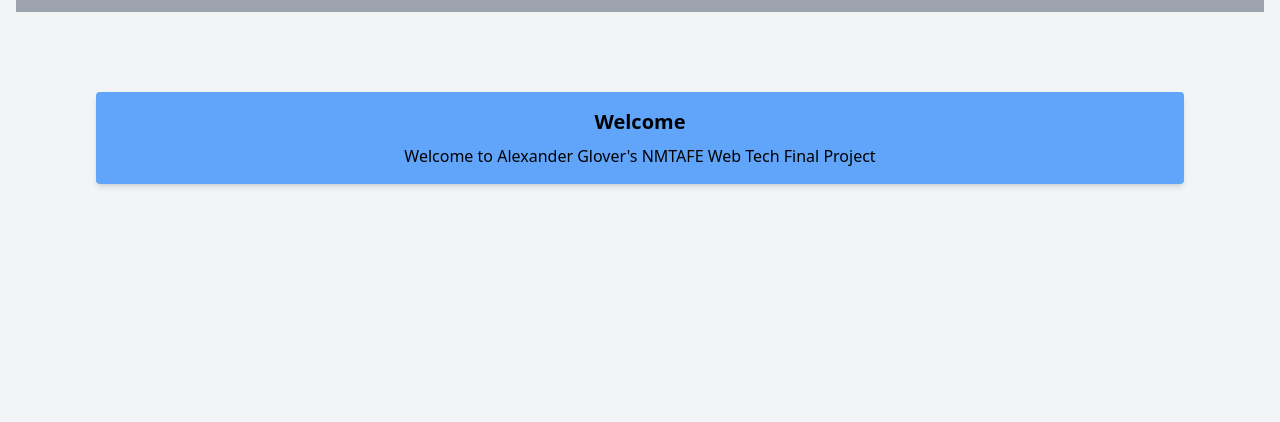
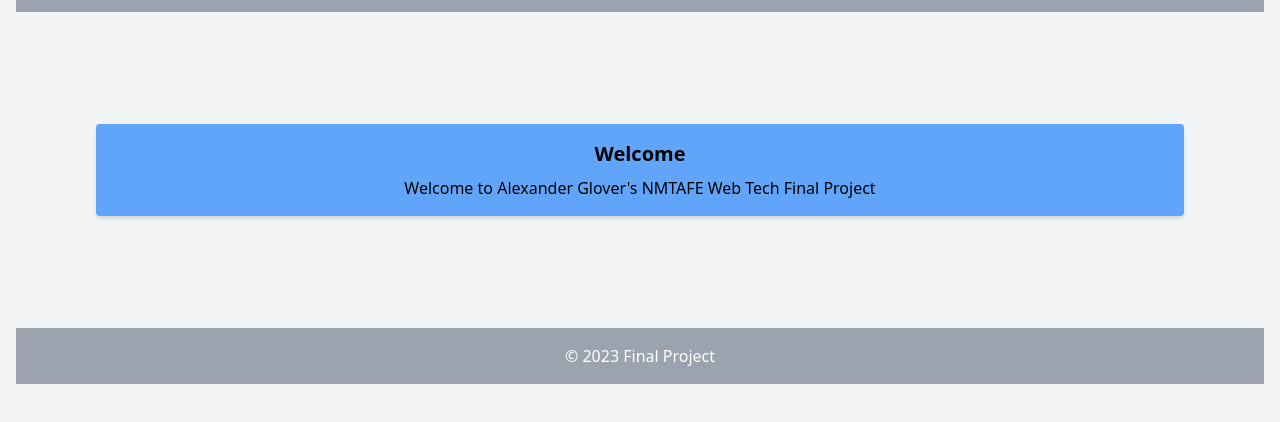
Before and after one commit to GooseTafe/WebTech_FinalPrj, a website: page index.html in a window 1280 px wide. Shown: the part 72-494 px from the top of the page. Drawn offline with Linux system fonts and the light colour scheme.

Commit message:
fix(home page): adding footer and modifying elements of tailwindcss on card

```diff
--- a/index.html
+++ b/index.html
@@ -6,7 +6,7 @@
     <title>Final Project</title>
     <link rel="stylesheet" href="./assets/css/site.css">
 </head>
-<body class="bg-gray-100 p-4">
+<body class="flex flex-col min-h-screen bg-gray-100 p-4">
     <header class="bg-gray-400 text-white p-4">
         <div class="container mx-auto flex flex-col md:flex-row justify-between items-center">
             <h1 class="text-3xl font-bold mb-4 md:mb-0">FINAL PROJECT</h1>
@@ -21,7 +21,7 @@
             </nav>
         </div>
     </header>
-    <main class="container mx-auto mt-8">
+    <main class="container mx-auto mt-8 flex-grow">
         <div class="flex justify-center items-center m-20">
             <div class="bg-blue-400 container p-4 rounded shadow-md text-center">
                 <h2 class="text-xl font-bold mb-2">Welcome</h2>
@@ -30,4 +30,9 @@
         </div>
     </main>
 </body>
+<footer class="bg-gray-400 text-white p-4 mt-8">
+    <div class="container mx-auto text-center">
+        <p>&copy; 2023 Final Project</p>
+    </div>
+</footer>
 </html>
```
